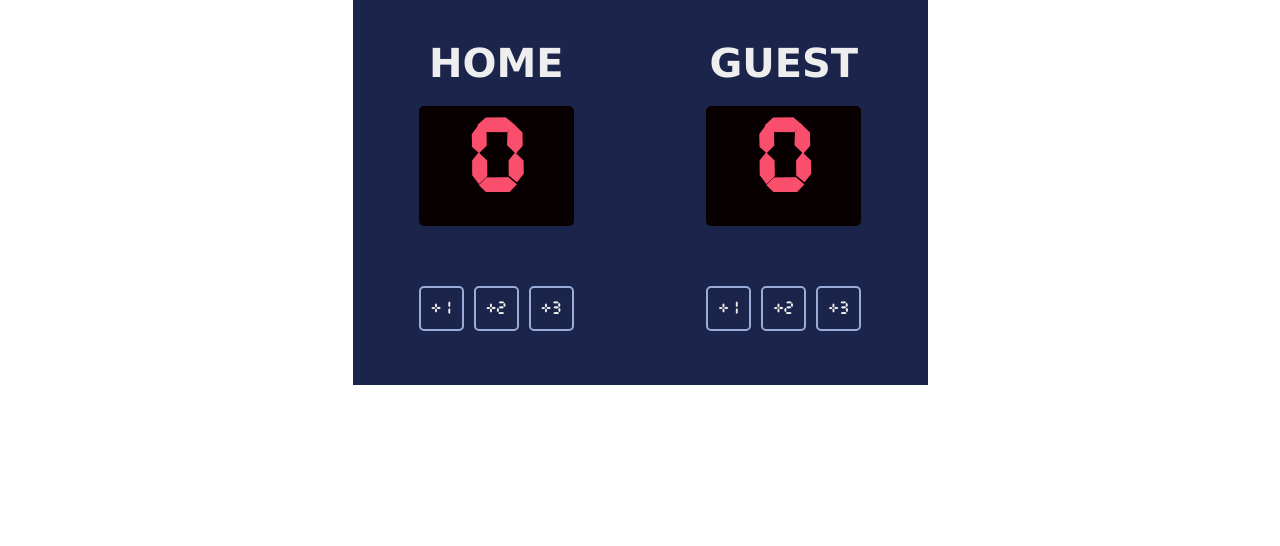
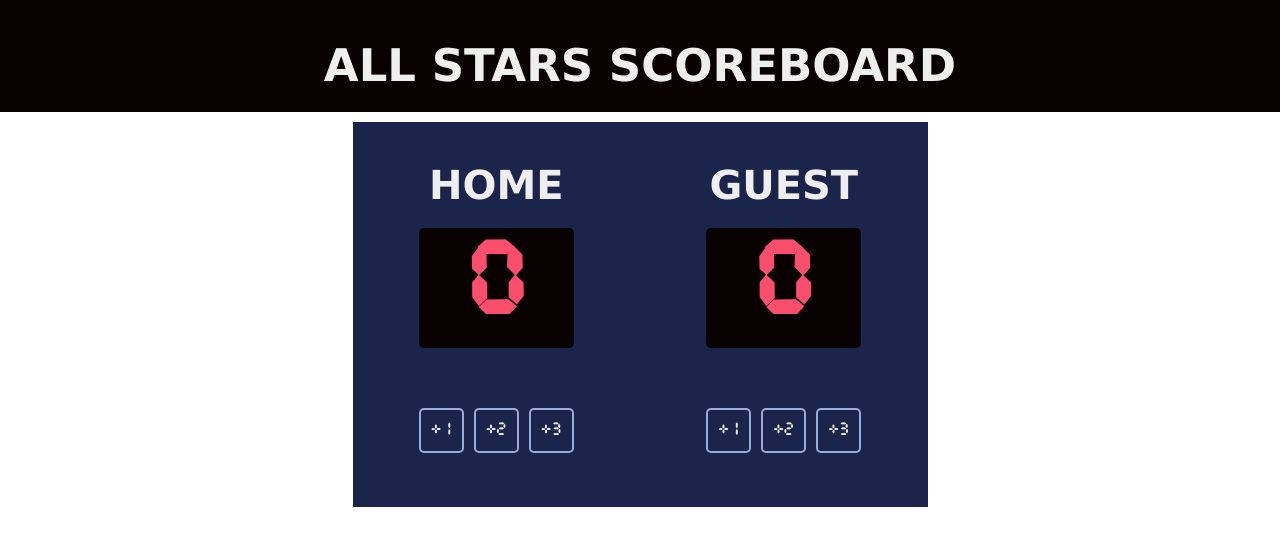
Before and after one commit to Cheekay/score-board, a plain HTML site: page index.html in a window 1280 px wide. Drawn offline with nearby package versions, Linux system fonts and the light colour scheme.

Commit message:
Header update
Added header and styling

```diff
--- a/index.css
+++ b/index.css
@@ -16,6 +16,20 @@ body {
     width: 575px;
     height: 385px;
     background-color: #1B244A;
+}
+
+#header {
+    font-family: Verdana, Geneva, Tahoma, sans-serif;
+    font-size: 45px;
+    display: flex;
+    flex-direction: row;
+    justify-content: center;
+    padding-top: 40px;
+    padding-bottom: 20px;
+    color: #EEEEEE;
+    background-color: #080001;
+    align-items: center;
+    margin-bottom: 10px;
 }
 
 h1 {
--- a/index.html
+++ b/index.html
@@ -7,6 +7,9 @@
 		<link rel="stylesheet" href="index.css" />
 	</head>
 	<body>
+		<div>
+			<h2 id="header">ALL STARS SCOREBOARD</h2>
+		</div>
 		<div class="container">
 			<div>
 				<h3 id="home-score">HOME</h3>
```
